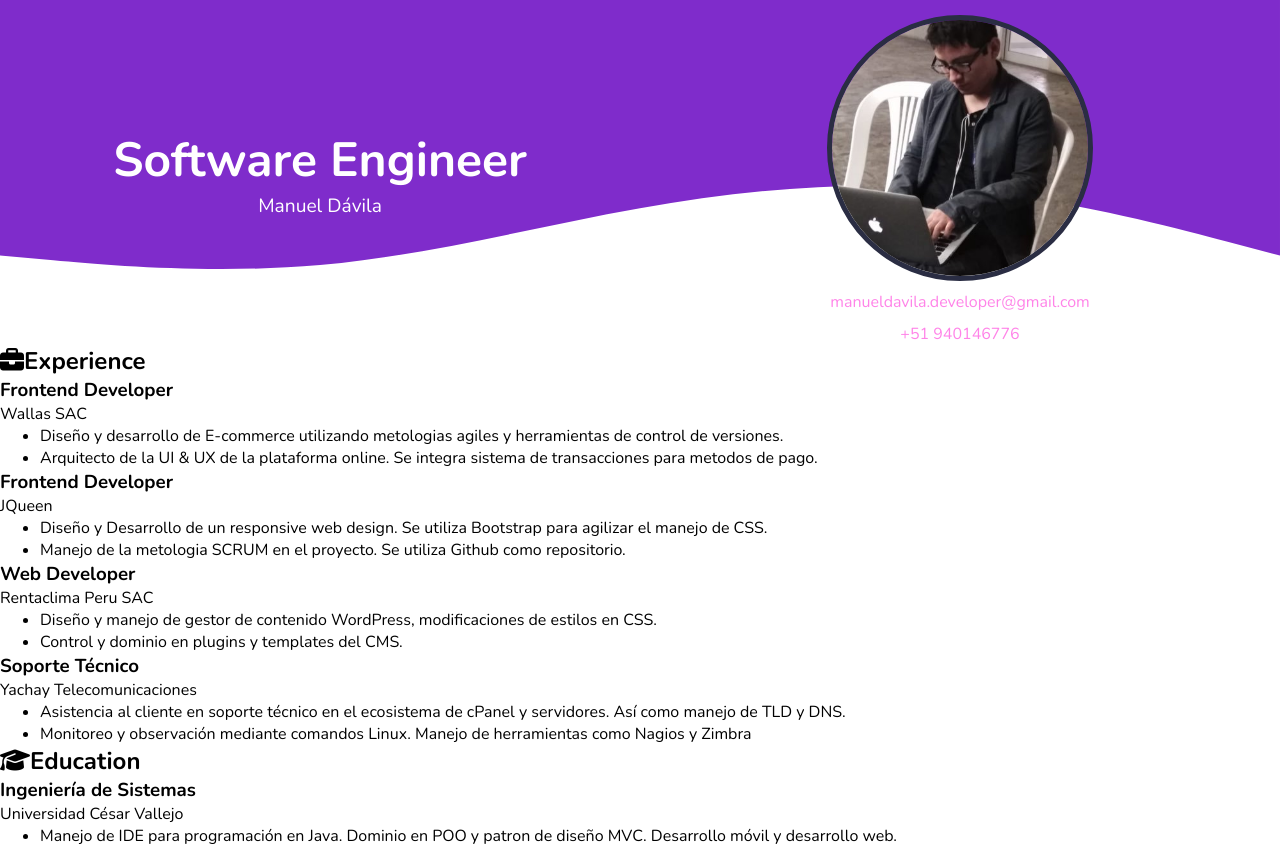
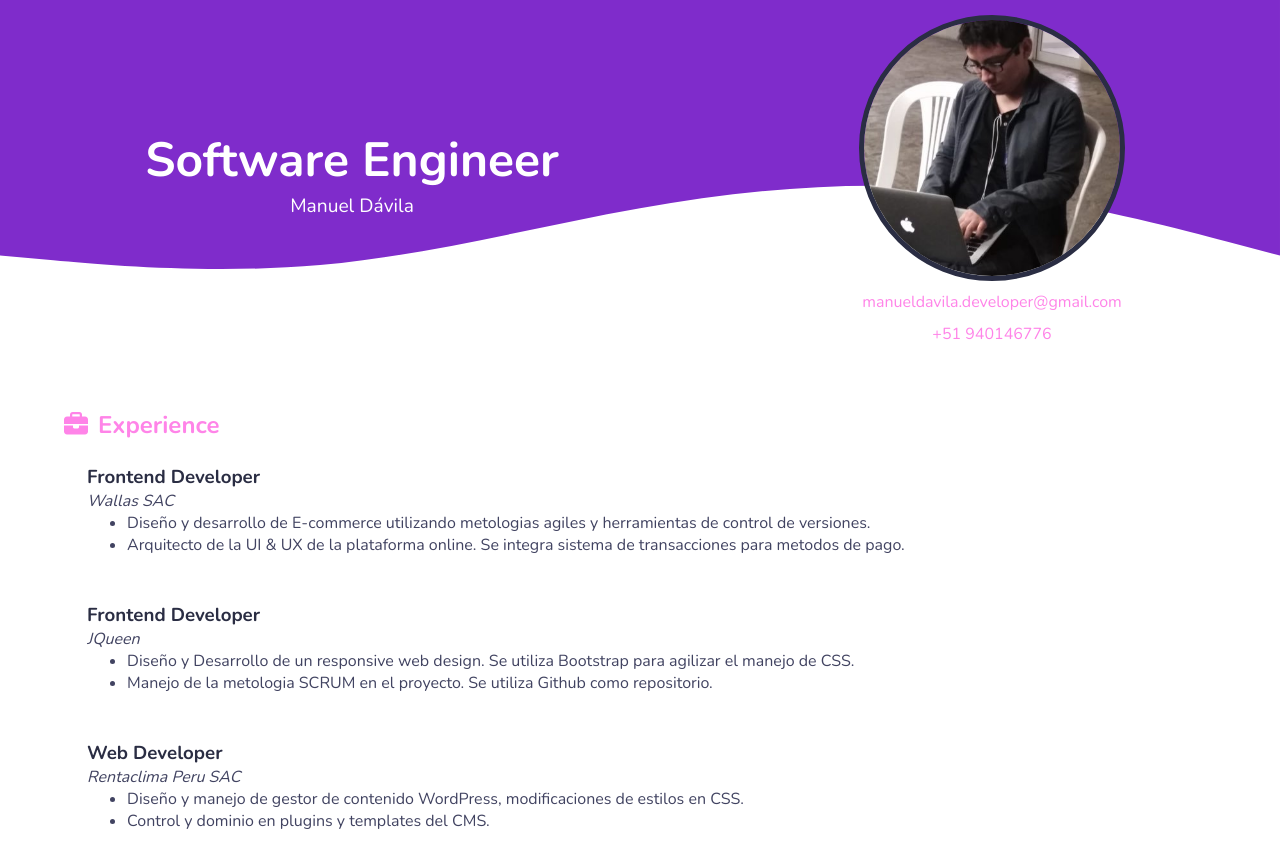
Before and after one commit to DavilaManuel/curriculum-vitae, a plain HTML site: page index.html in a window 1280 px wide. Shown: the top 844 px of the page. Drawn offline with nearby package versions, Linux system fonts and the light colour scheme.

Commit message:
Terminando estilos de secciones experience & education

```diff
--- a/style.css
+++ b/style.css
@@ -20,10 +20,12 @@ body {
     background-image: url('./assets/wave.svg');
     background-repeat: no-repeat;
     width: 100%;
-    display: flex;
+    display: inline-block;
+
 }
 
 .header-left {
+    padding-top: 10%;
     width: 100%;
     display: flex;
     justify-content: center;
@@ -32,12 +34,13 @@ body {
 }
 
 h1, .header-left p {
-    color: #fff;
+    color: #414361;
 }
 
 h1 {
-    font-size: 3em;
+    font-size: 2em;
 }
+
 
 .header-left p {
     font-size: 1.2em;
@@ -62,3 +65,52 @@ h1 {
 .header-right p {
     margin-top: 10px;
 }
+
+section {
+    height: 100%;
+    margin: 5%;
+}
+
+section h2 {
+    color: #FF84E8;
+}
+
+i {
+    margin-right: 10px;
+}
+
+.container {
+    padding: 2%;
+    text-align: justify;
+}
+
+.container h3 {
+    color: #2A2D43;
+}
+
+.container p {
+    font-style: italic;
+}
+
+.container p, .container ul li {
+    color: #414361;
+}
+
+@media screen and (min-width:720px) {
+    #header {
+        display: flex;
+    }
+
+    .header-left {
+        padding: 5%;
+    }
+
+    h1, .header-left p {
+        color: #fff;
+    }
+
+    h1 {
+        font-size: 3em;
+    }
+
+}
```
